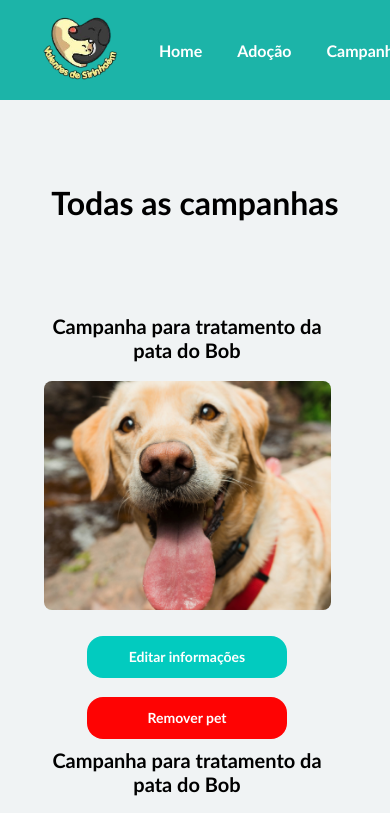
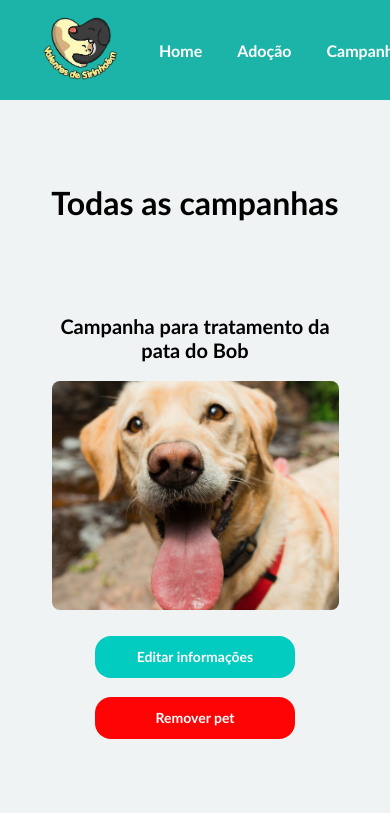
Before and after one commit to Julio-Norberto/Valentes-de-sirinhaem, a React (Vite) app: page /campaign-edition in a window 390 px wide. Shown: the top 813 px of the page. Built offline with nearby package versions, Linux system fonts and the light colour scheme.

Commit message:
style: configuring page campaignEdition responsivity

```diff
--- a/src/components/CampaignEditionCard/campaignEditionCard.css
+++ b/src/components/CampaignEditionCard/campaignEditionCard.css
@@ -61,3 +61,9 @@
 .btn-remove:hover {
   background: #a30101;
 }
+
+@media(min-width: 300px) and (max-width: 750px) {
+  .card-container {
+    padding-bottom: 84px;
+  }
+}
--- a/src/pages/CampaignEdition/campaignEdition.css
+++ b/src/pages/CampaignEdition/campaignEdition.css
@@ -1,14 +1,17 @@
 .campaign-container {
 	min-height: 100vh;
-	display: flex;
 	flex-direction: column;
 	justify-content: space-between;
+  margin: 0 auto;
 }
 
 .campaign-main-content {
 	width: 80%;
 	margin: 10px auto;
-	flex: 1 0 auto;
+  display: flex;
+  flex-direction: column;
+  justify-content: center;
+  align-items: center;
 }
 
 .campaign-main-content > h1 {
```
